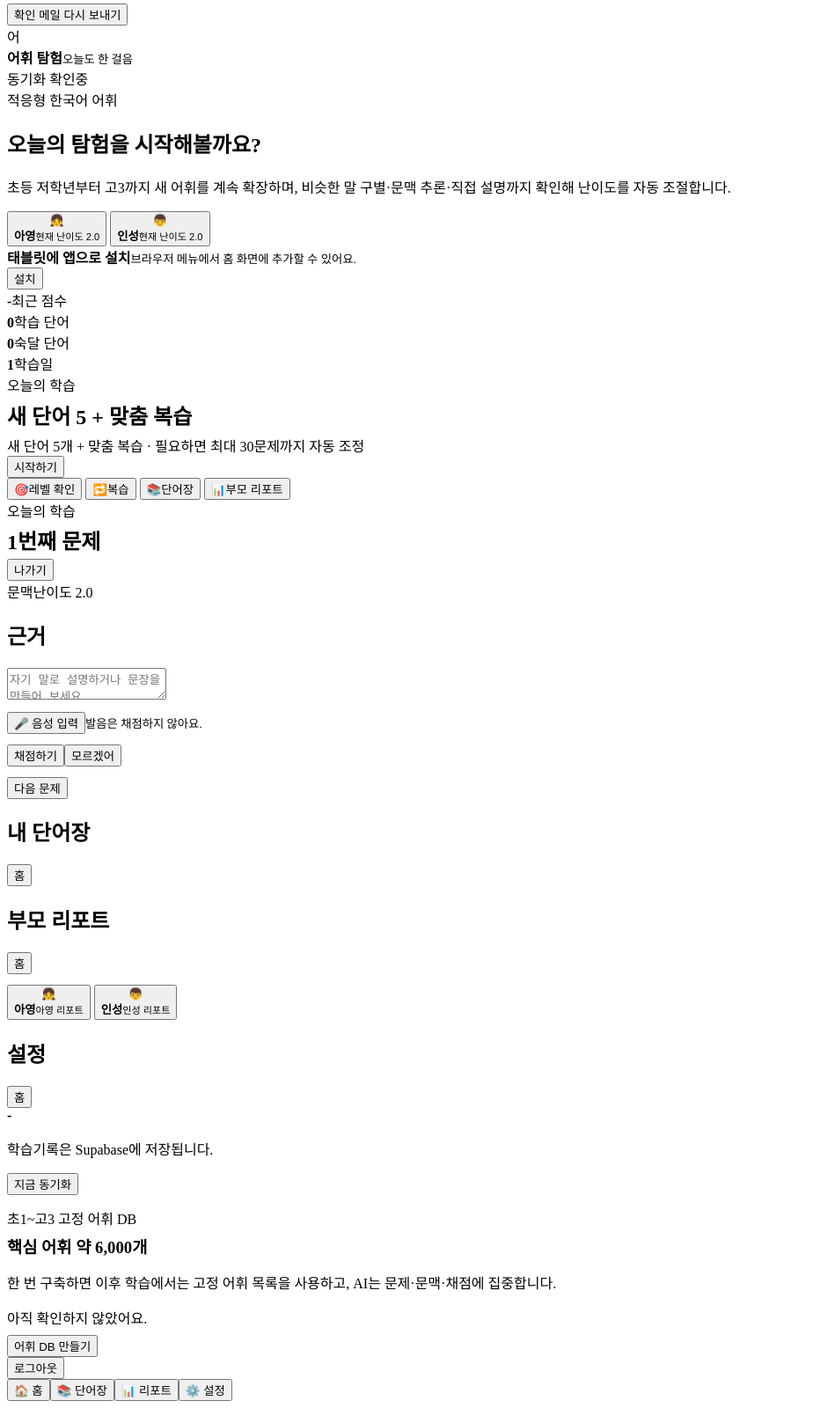
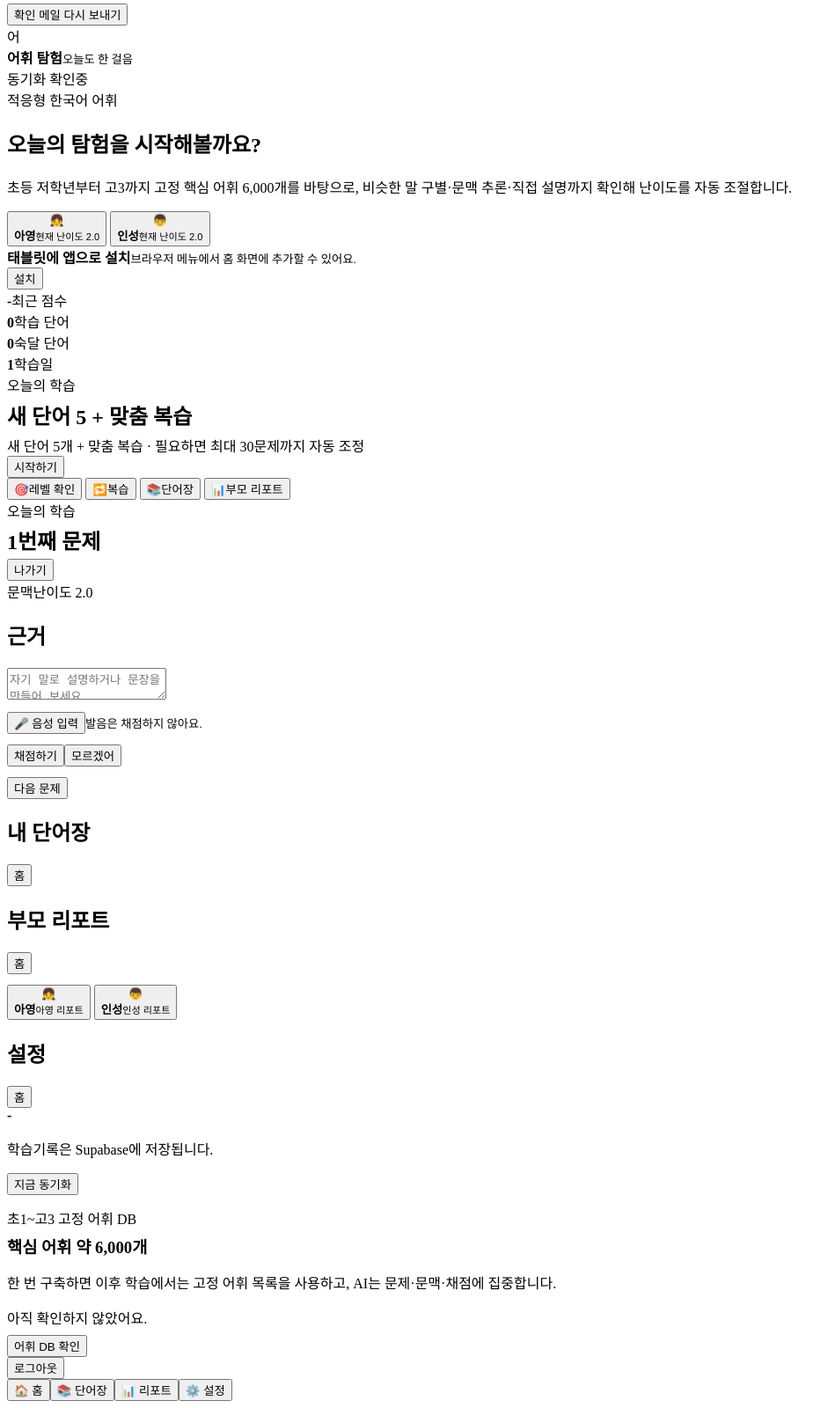
Before and after one commit to wookun112-cyber/vocab-adventure, a website with bundled scripts: page index.html in a window 1280 px wide. Shown: the part 213-1813 px from the top of the page at 88% size, without its empty margins (0-949 px from the left). Built offline with nearby package versions, Linux system fonts and the light colour scheme; a script that the page names is missing.

Commit message:
Describe completed fixed 6000-word curriculum

```diff
--- a/index.html
+++ b/index.html
@@ -20,7 +20,7 @@
 <header class="top"><div class="logo">어</div><div class="title"><strong>어휘 탐험</strong><small id="subtitle">오늘도 한 걸음</small></div><span id="cloudPill" class="pill">동기화 확인중</span></header>
 <main>
 <section id="home" class="screen active">
-  <div class="card hero"><div class="eyebrow">적응형 한국어 어휘</div><h1 id="hello">오늘의 탐험을 시작해볼까요?</h1><p class="muted">초등 저학년부터 고3까지 새 어휘를 계속 확장하며, 비슷한 말 구별·문맥 추론·직접 설명까지 확인해 난이도를 자동 조절합니다.</p></div>
+  <div class="card hero"><div class="eyebrow">적응형 한국어 어휘</div><h1 id="hello">오늘의 탐험을 시작해볼까요?</h1><p class="muted">초등 저학년부터 고3까지 고정 핵심 어휘 6,000개를 바탕으로, 비슷한 말 구별·문맥 추론·직접 설명까지 확인해 난이도를 자동 조절합니다.</p></div>
   <div class="profiles">
     <button class="profile active" data-profile="ayoung"><div class="avatar">👧</div><strong>아영</strong><small id="ayoungLevel">현재 난이도 2.0</small></button>
     <button class="profile" data-profile="inseong"><div class="avatar">👦</div><strong>인성</strong><small id="inseongLevel">현재 난이도 2.0</small></button>
@@ -76,7 +76,7 @@
   <h3 style="margin:6px 0">핵심 어휘 약 6,000개</h3>
   <p class="muted">한 번 구축하면 이후 학습에서는 고정 어휘 목록을 사용하고, AI는 문제·문맥·채점에 집중합니다.</p>
   <div id="curriculumProgress" class="muted" style="margin:8px 0">아직 확인하지 않았어요.</div>
-  <button id="buildCurriculum" class="primary">어휘 DB 만들기</button>
+  <button id="buildCurriculum" class="primary">어휘 DB 확인</button>
 </div><button id="signOut" class="danger">로그아웃</button></div></div>
 </section>
 </main>
```
